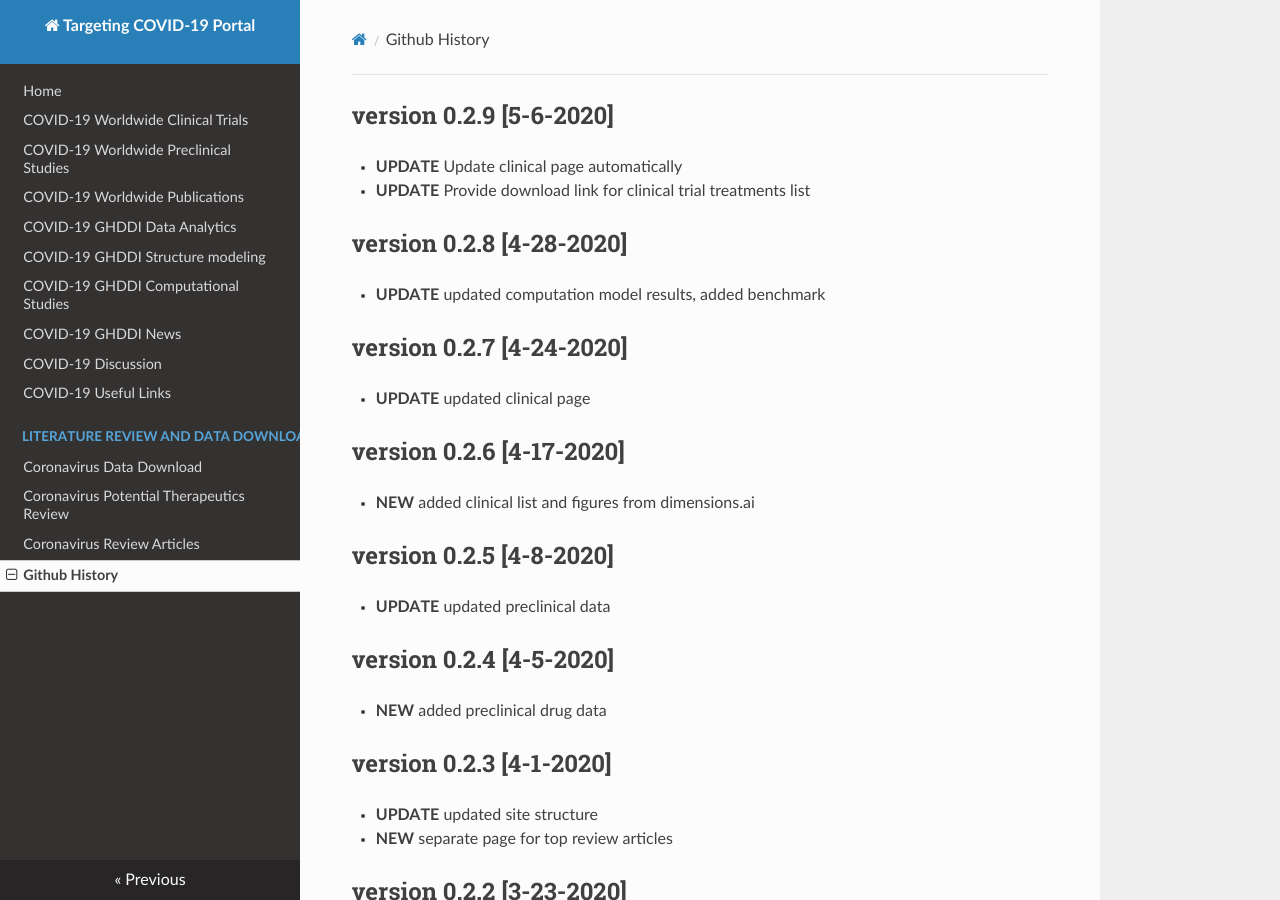
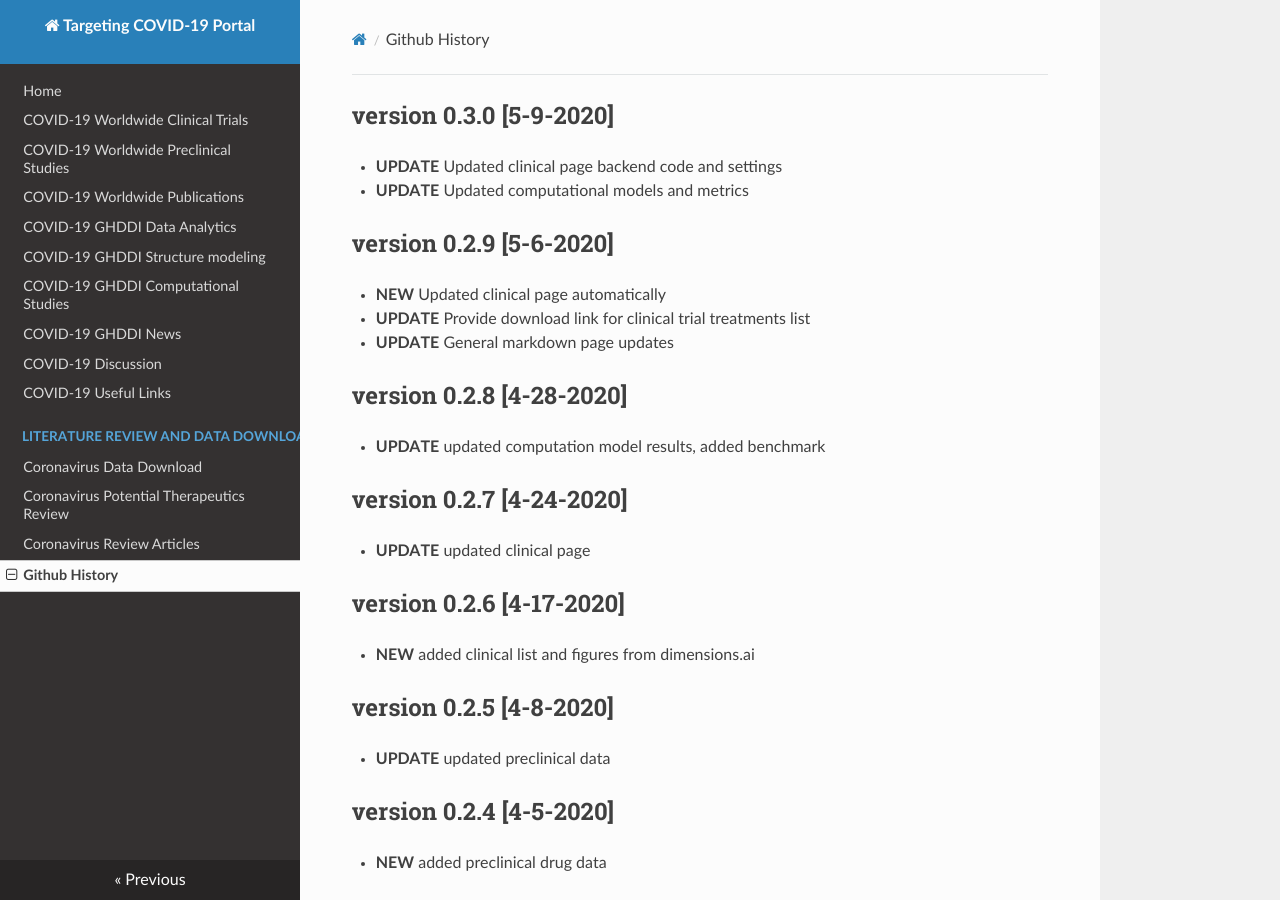
Before and after one commit to GHDDI-AILab/Targeting2019-nCoV, an MkDocs documentation site: the page built from docs/history.md, in a window 1280 px wide and 900 px high. Built offline with MkDocs 1.6.1, drawn with Linux system fonts in a browser that asks for light colours; nearby versions of some CDN libraries.

Commit message:
Update history.md

```diff
--- a/docs/history.md
+++ b/docs/history.md
@@ -1,6 +1,11 @@
+## version 0.3.0 [5-9-2020]
+* **UPDATE** Updated clinical page backend code and settings
+* **UPDATE** Updated computational models and metrics
+
 ## version 0.2.9 [5-6-2020]
-* **UPDATE** Update clinical page automatically
+* **NEW** Updated clinical page automatically
 * **UPDATE** Provide download link for clinical trial treatments list
+* **UPDATE** General markdown page updates
 
 ## version 0.2.8 [4-28-2020]
 * **UPDATE** updated computation model results, added benchmark
```
